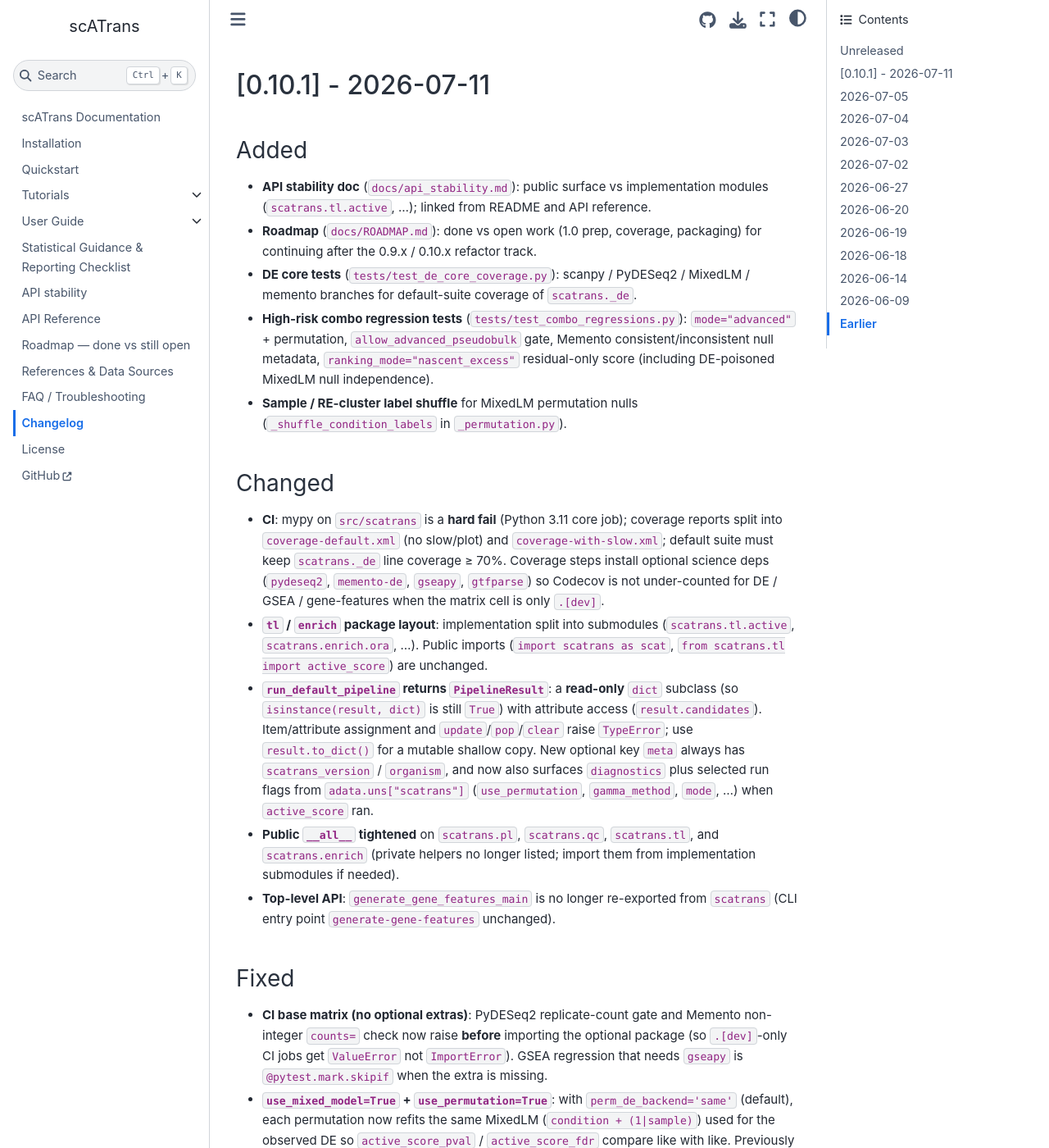
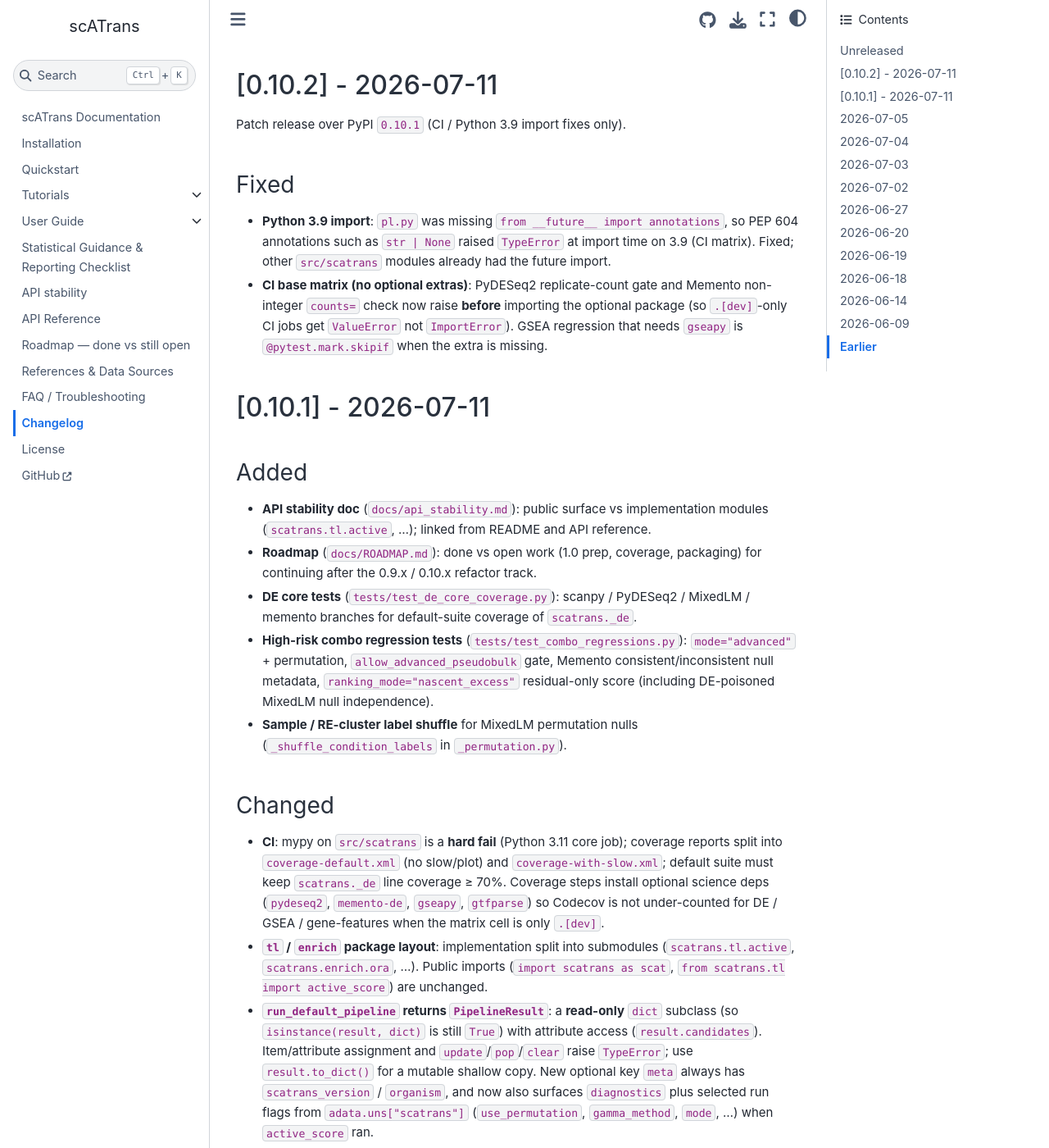
Before and after one commit to leelieber2025/scATrans, a Sphinx documentation site: the page built from docs/changelog.md, in a window 1280 px wide and 1400 px high, scrolled down 241 px. Shown: the whole window at 82% size. Built offline with Sphinx 7.4.7 and the Sphinx Book theme 1.1.4, drawn with Linux system fonts in a browser that asks for light colours; pages that are not in the unit, such as notebooks, are missing from menus.

Commit message:
update scATrans0.10.2

```diff
--- a/CHANGELOG.md
+++ b/CHANGELOG.md
@@ -5,6 +5,21 @@ All notable changes to this project will be documented in this file.
 The format is based on [Keep a Changelog](https://keepachangelog.com/en/1.0.0/).
 
 ## Unreleased
+
+## [0.10.2] - 2026-07-11
+
+Patch release over PyPI `0.10.1` (CI / Python 3.9 import fixes only).
+
+### Fixed
+- **Python 3.9 import**: `pl.py` was missing `from __future__ import annotations`,
+  so PEP 604 annotations such as `str | None` raised `TypeError` at import
+  time on 3.9 (CI matrix). Fixed; other `src/scatrans` modules already had
+  the future import.
+- **CI base matrix (no optional extras)**: PyDESeq2 replicate-count gate and
+  Memento non-integer `counts=` check now raise **before** importing the
+  optional package (so `.[dev]`-only CI jobs get `ValueError` not
+  `ImportError`). GSEA regression that needs `gseapy` is
+  `@pytest.mark.skipif` when the extra is missing.
 
 ## [0.10.1] - 2026-07-11
 
--- a/docs/conf.py
+++ b/docs/conf.py
@@ -22,7 +22,7 @@ try:
 
     release = _pkg_version("scatrans")
 except Exception:
-    release = "0.10.1"
+    release = "0.10.2"
 version = release
 
 html_context = {
--- a/pyproject.toml
+++ b/pyproject.toml
@@ -73,7 +73,7 @@ scatrans = [
 
 [tool.setuptools_scm]
 write_to = "src/scatrans/_version.py"
-fallback_version = "0.10.1"
+fallback_version = "0.10.2"
 version_scheme = "guess-next-dev"
 local_scheme = "no-local-version"
 
--- a/src/scatrans/__init__.py
+++ b/src/scatrans/__init__.py
@@ -87,7 +87,7 @@ __all__ = [
 try:
     from ._version import version as __version__
 except ImportError:
-    __version__ = "0.10.1"
+    __version__ = "0.10.2"
 
 # Optional: prevent some internal modules from appearing too prominently
 # in casual inspection while still allowing advanced users to do
--- a/src/scatrans/_version.py
+++ b/src/scatrans/_version.py
@@ -18,7 +18,7 @@ version_tuple: tuple[int | str, ...]
 commit_id: str | None
 __commit_id__: str | None
 
-__version__ = version = "0.10.1"
-__version_tuple__ = version_tuple = (0, 10, 1)
+__version__ = version = "0.10.2"
+__version_tuple__ = version_tuple = (0, 10, 2)
 
 __commit_id__ = commit_id = None
```
Also changed, not shown: other parts of CHANGELOG.md (+0 -5 lines), docs/ROADMAP.md (+1 -1 lines), docs/api_stability.md (+1 -1 lines), 5 other files.
